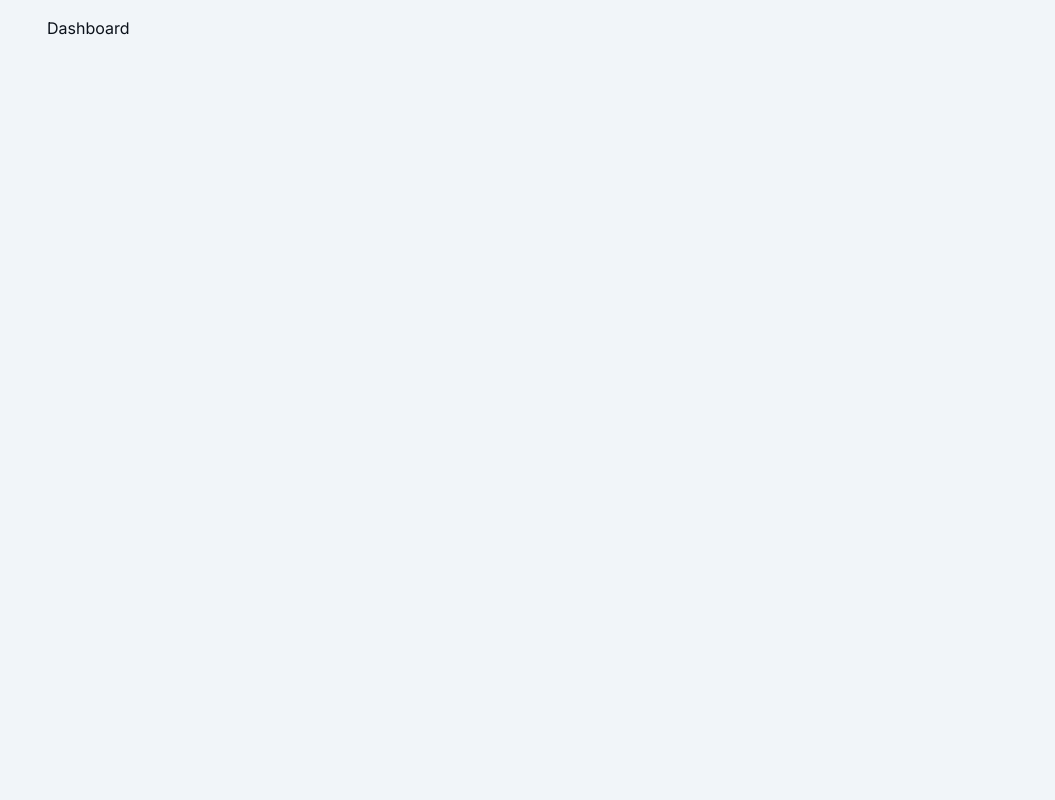
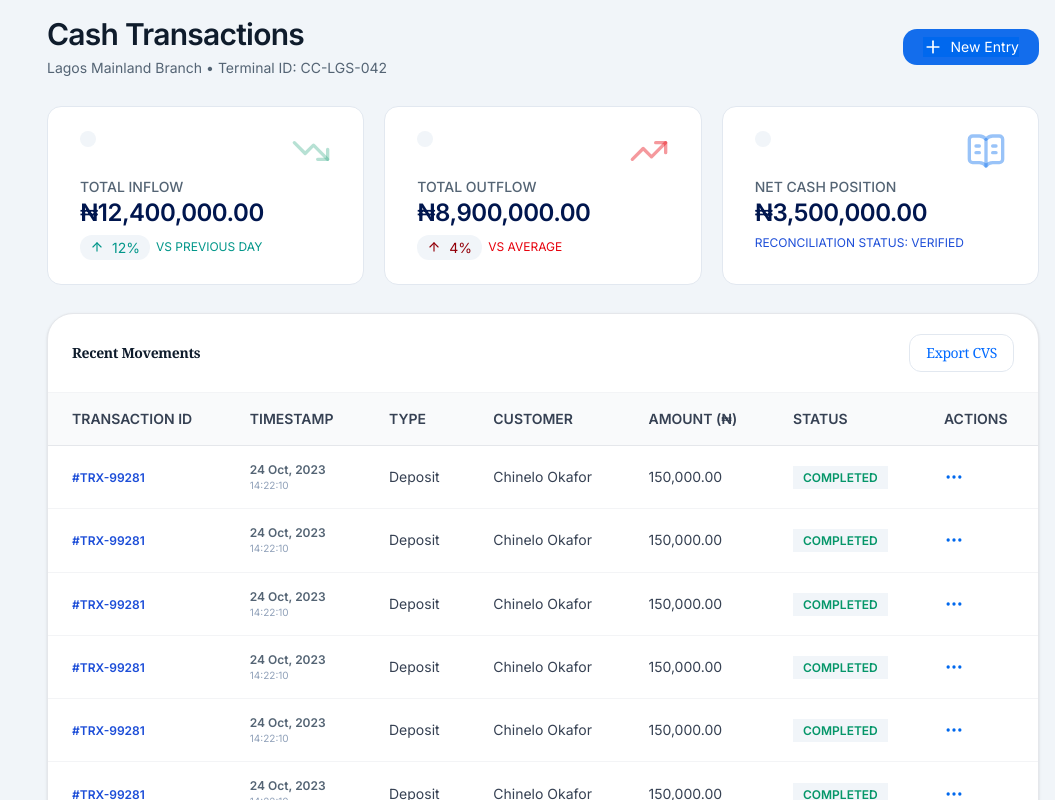
Before and after one commit to Banicoop/coocredit-business, a Next.js app: page /manager/branch in a window 1280 px wide. Shown: the top 800 px of the page, without its empty margins (225-1280 px from the left). Built offline with nearby package versions, Linux system fonts and the light colour scheme; a web font is replaced by a local one.

Commit message:
implement manager's branch page

```diff
--- /dev/null
+++ b/src/app/(dashboard)/manager/(main)/branch/_sections/RecentMove.tsx
@@ -0,0 +1,84 @@
+'use client';
+
+import Button from '@/components/primitives/buttons/Button';
+import { BasicTable } from '@/components/primitives/tables/BasicTable';
+import Typography from '@/components/primitives/Typography';
+import { Flex, FlexCol } from '@/components/ui/ui-layout';
+import { Ellipsis } from 'lucide-react';
+import React from 'react'
+
+const data = Array.from({length: 20}, (_, i) => ({
+    id: `${i + 1}`,
+    transactionID: '#TRX-99281',
+    timestamp: {
+        date: '24 Oct, 2023',
+        time: '14:22:10'
+    },
+    type: 'Deposit',
+    customer: 'Chinelo Okafor',
+    amount: '150,000.00',
+    status: 'COMPLETED'
+}))
+
+const Title = () => (
+    <Flex className='justify-between'>
+        <Typography>Recent Movements</Typography>
+        <Button variant='ghost' className='border'>Export CVS</Button>
+    </Flex>
+)
+
+const RecentMovements = () => {
+
+    const columns = [
+        {
+            key: 'transactionID',
+            title: 'TRANSACTION ID',
+            render: (id: string) => (
+                <Typography variant='small' weight='semibold' color='active'>{id}</Typography>
+            )
+        },
+        {
+            key: 'timestamp',
+            title: 'TIMESTAMP',
+            render: (timestamp: any) => (
+                <FlexCol>
+                    <Typography variant='small' color='primary' weight='semibold'>{timestamp.date}</Typography>
+                    <Typography className='text-[10px] text-ring'>{timestamp.time}</Typography>
+                </FlexCol>
+            )
+        },
+        {
+            key: 'type',
+            title: 'TYPE'
+        },
+        {
+            key: 'customer',
+            title: 'CUSTOMER'
+        },
+        {
+            key: 'amount',
+            title: 'AMOUNT (₦)'
+        },
+        {
+            key: 'status',
+            title: 'STATUS',
+            render: (status: string) => (
+                <Typography variant='small' color='success' className='py-1 px-2.5 bg-accent font-semibold'>{status}</Typography>
+            )
+        },
+        {
+            key: 'id',
+            title: 'ACTIONS',
+            render: () => (
+                <Ellipsis size={20} className='text-primary cursor-pointer' />
+            )
+        },
+    ]
+
+
+  return (
+    <BasicTable columns={columns} data={data ?? []} title={<Title/>} pageSize={8} pagination/>
+  )
+}
+
+export default RecentMovements;
--- a/src/app/(dashboard)/manager/(main)/branch/page.tsx
+++ b/src/app/(dashboard)/manager/(main)/branch/page.tsx
@@ -1,8 +1,56 @@
+import Typography from '@/components/primitives/Typography';
+import { CardWidget } from '@/components/ui/cards';
+import { PageHeader } from '@/components/ui/PageHeader';
+import { Flex, Grid } from '@/components/ui/ui-layout';
+import { cn } from '@/lib/utils';
+import { ArrowUp, BookOpenText, Plus, TrendingDown, TrendingUp } from 'lucide-react';
 import React from 'react'
+import RecentMovements from './_sections/RecentMove';
 
 const BranchPage = () => {
   return (
-    <div>Dashboard</div>
+    <Grid className='gap-7'>
+      <PageHeader
+        title='Cash Transactions'
+        description='Lagos Mainland Branch • Terminal ID: CC-LGS-042'
+        actions={[
+          {
+            label: 'New Entry',
+            icon: <Plus size={20}/>,
+            variant: 'primary'
+          }
+        ]}
+      />
+
+      <Grid className='md:grid-cols-3 gap-5'>
+          <CardWidget className={cn('px-8 py-6')} label='TOTAL INFLOW'
+            icon
+            num='₦12,400,000.00'
+            info={<TrendingDown size={40} className='text-[#05966849]'/>}
+            others={<Flex className='gap-1.5 mt-1.5'>
+              <Typography className='py-1 px-2.5 bg-accent text-chart-2 rounded-md' startIcon={<ArrowUp size={14}/>}>12%</Typography>
+              <Typography className='text-xs text-chart-2'>VS PREVIOUS DAY</Typography>
+            </Flex>}
+            />
+          <CardWidget className={cn('px-8 py-6')} label='TOTAL OUTFLOW'
+            icon
+            num='₦8,900,000.00'
+            info={<TrendingUp size={40} className='text-destructive/40' />}
+            others={<Flex className='gap-1.5 mt-1.5'>
+              <Typography color='destructive' className='py-1 px-2.5 bg-accent rounded-md' startIcon={<ArrowUp size={14}/>}>4%</Typography>
+              <Typography className='text-xs text-destructive'>VS AVERAGE</Typography>
+            </Flex>}
+            />
+          <CardWidget className={cn('px-8 py-6')} label='NET CASH POSITION'
+            icon
+            num='₦3,500,000.00'
+            info={<BookOpenText size={40} className='text-primary/40' />}
+            others={<Typography variant='small' color='active'>RECONCILIATION STATUS: VERIFIED</Typography>}
+            />
+      </Grid>
+
+      <RecentMovements/>
+    </Grid>
   )
 }
 
--- a/src/app/(dashboard)/manager/(main)/team/page.tsx
+++ b/src/app/(dashboard)/manager/(main)/team/page.tsx
@@ -1,8 +1,23 @@
+import { Tabs } from '@/components/ui/Tabs';
+import { Grid } from '@/components/ui/ui-layout';
 import React from 'react'
+
+const tabs = [
+  {
+    label: 'Loan Officers',
+    value: 'loanOfficer'
+  },
+  {
+    label: 'Super Agents',
+    value: 'super_agent'
+  },
+]
 
 const TeamPage = () => {
   return (
-    <div>Dashboard</div>
+    <Grid>
+      <Tabs items={tabs} defaultValue='loanOfficer'/>
+    </Grid>
   )
 }
 
--- a/src/components/ui/cards.tsx
+++ b/src/components/ui/cards.tsx
@@ -23,10 +23,10 @@ export const PipeLine:FC<PipeLineProps> = ({className, num, numClassName, label,
 
 
 
- export const CardWidget:FC<CardWidgetProps> = ({icon, label, info, num, others}) => {
+ export const CardWidget:FC<CardWidgetProps> = ({icon, label, info, num, others, className}) => {
 
    return(
-    <FlexBox className='flex-col h-32'>
+    <FlexBox className={cn('flex-col min-h-32', className)}>
       <Flex className='justify-between mb-1.5 items-start'>
         <Flex className='p-2 rounded-full bg-accent h-fit'>
           {icon}
--- a/src/types/types.ts
+++ b/src/types/types.ts
@@ -32,7 +32,8 @@ export interface CardWidgetProps {
   label: string;
   info?: React.ReactNode;
   others?: React.ReactNode;
-  num: string
+  num: string;
+  className?: string
 }
 
 export interface ActivityCardProps {
```
